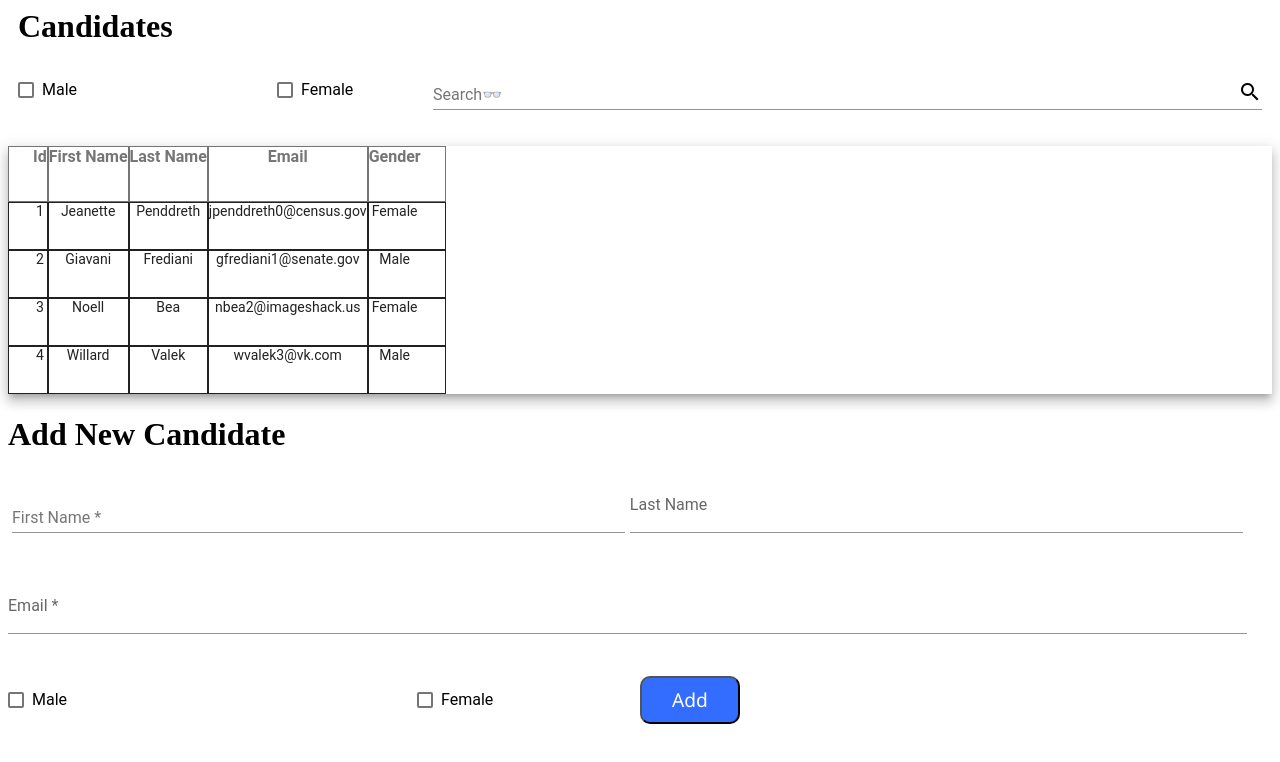
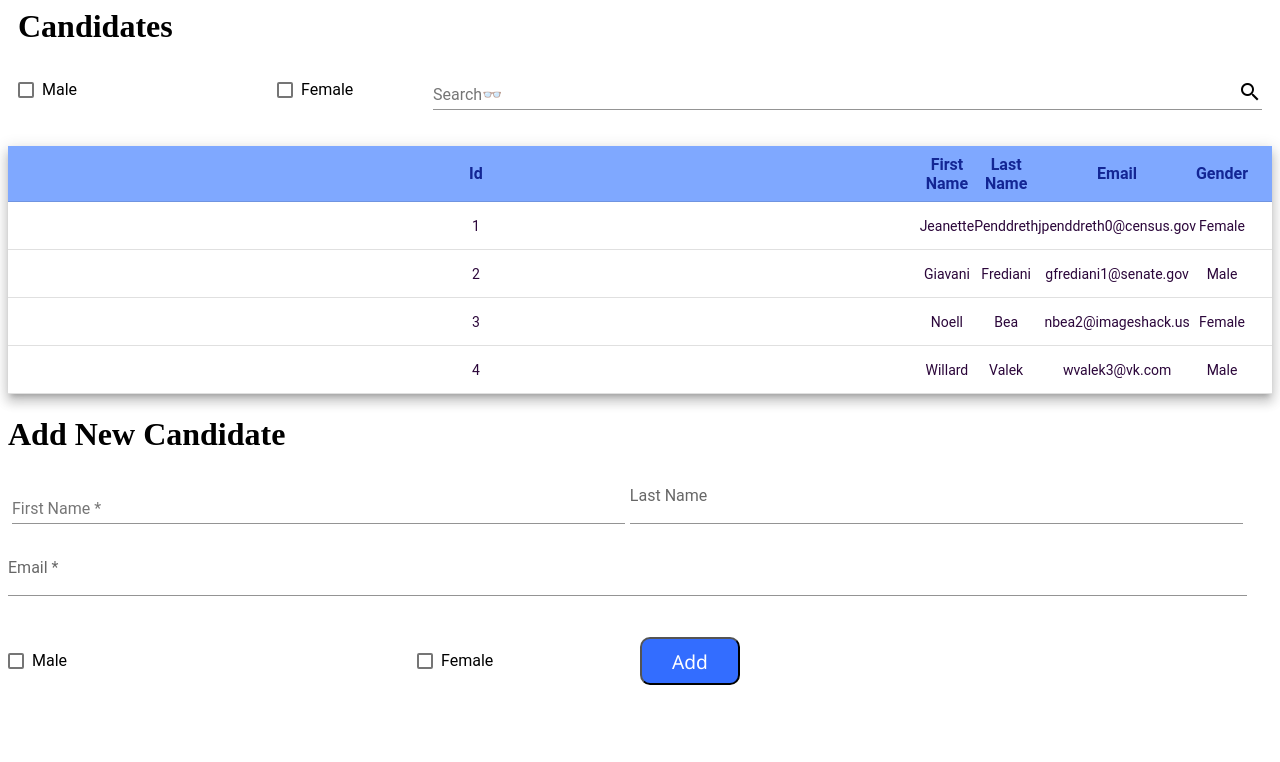
Before and after one commit to Akshay-IndieDev/angular-ivy-jpqtru, an Angular app: page / in a window 1280 px wide. Shown: the top 762 px of the page. Built offline with nearby package versions, Linux system fonts and the light colour scheme.

Commit message:
2 files modified

```diff
--- a/src/app/app.component.css
+++ b/src/app/app.component.css
@@ -87,7 +87,7 @@ p {
   font-size: 16px;
 }
 
-table,
+/* table,
 th,
 td {
   border: 1px solid;
@@ -96,14 +96,26 @@ td {
   margin-top: 30px;
   margin-bottom: 30px;
   align-items: center;
-}
+} */
 
 #userTable thead,
 #userTable th {
+  background-color: rgb(127, 168, 255);
   text-align: center;
   font-weight: 600;
   font-size: 16px;
   margin-top: 30px;
   margin-bottom: 30px;
   align-items: center;
+  width: 100%;
+  color: rgb(19, 38, 148);
 }
+
+#userTable td {
+  text-align: center;
+  color: rgb(43, 6, 58);
+  margin-top: 30px;
+  margin-bottom: 30px;
+  align-items: center;
+  width: 100%;
+}
--- a/src/app/app.component.html
+++ b/src/app/app.component.html
@@ -37,15 +37,8 @@
 </div>
 
 <!-- Table for JSON data -->
-<div>
-  <mat-table
-    #table
-    style="float:center"
-    id="userTable"
-    mat-table
-    [dataSource]="dataSource"
-    class="mat-elevation-z8"
-  >
+<div class="example-container mat-elevation-z8">
+  <table id="userTable" #table mat-table [dataSource]="dataSource">
     <!--- Note that these columns can be defined in any order.
       The actual rendered columns are set as a property on the row definition" -->
 
@@ -80,9 +73,8 @@
 
     <tr mat-header-row *matHeaderRowDef="displayedColumns"></tr>
     <tr mat-row *matRowDef="let row; columns: displayedColumns"></tr>
-  </mat-table>
+  </table>
 </div>
-
 <div>
   <h1>Add New Candidate</h1>
 
```
